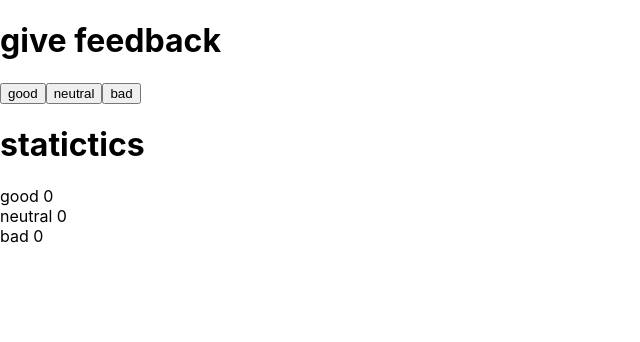
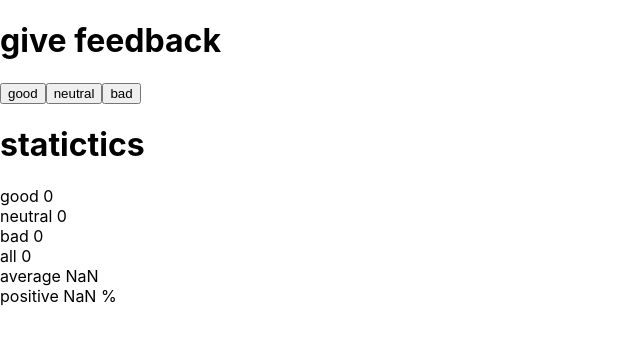
Before and after one commit to robado/fullstackopen2021, a React (Create React App) app in the folder part1/unicafe/: page / in a window 1280 px wide. Shown: the top 342 px of the page, without its empty margins (0-640 px from the left). Built offline with nearby package versions, Linux system fonts and the light colour scheme.

Commit message:
1.7: unicafe step2... ugly code ;

```diff
--- a/part1/unicafe/src/App.js
+++ b/part1/unicafe/src/App.js
@@ -10,7 +10,9 @@ const App = () => {
   const [neutral, setNeutral] = useState(0)
   const [bad, setBad] = useState(0)
 
-  const consolePrint = () => console.log('helloe')
+  // const [all, setAll] = useState(0)
+  // const [average, setAverage] = useState(0)
+  // const [positive, setPositive] = useState(0)
 
   const handleGood = () => setGood(good + 1)
 
@@ -18,6 +20,11 @@ const App = () => {
 
   const handleBad = () => setBad(bad + 1)
 
+  const totalFeedback =  good + neutral + bad
+
+  const average =(good - bad) / totalFeedback
+
+  const positivePercent = good / totalFeedback * 100
 
   return (
     <div>
@@ -29,6 +36,9 @@ const App = () => {
       <div>good {good}</div>
       <div>neutral {neutral}</div>
       <div>bad {bad}</div>
+      <div>all {totalFeedback}</div>
+      <div>average {average}</div>
+      <div>positive {positivePercent} %</div>
     </div>
   )
 }
```
